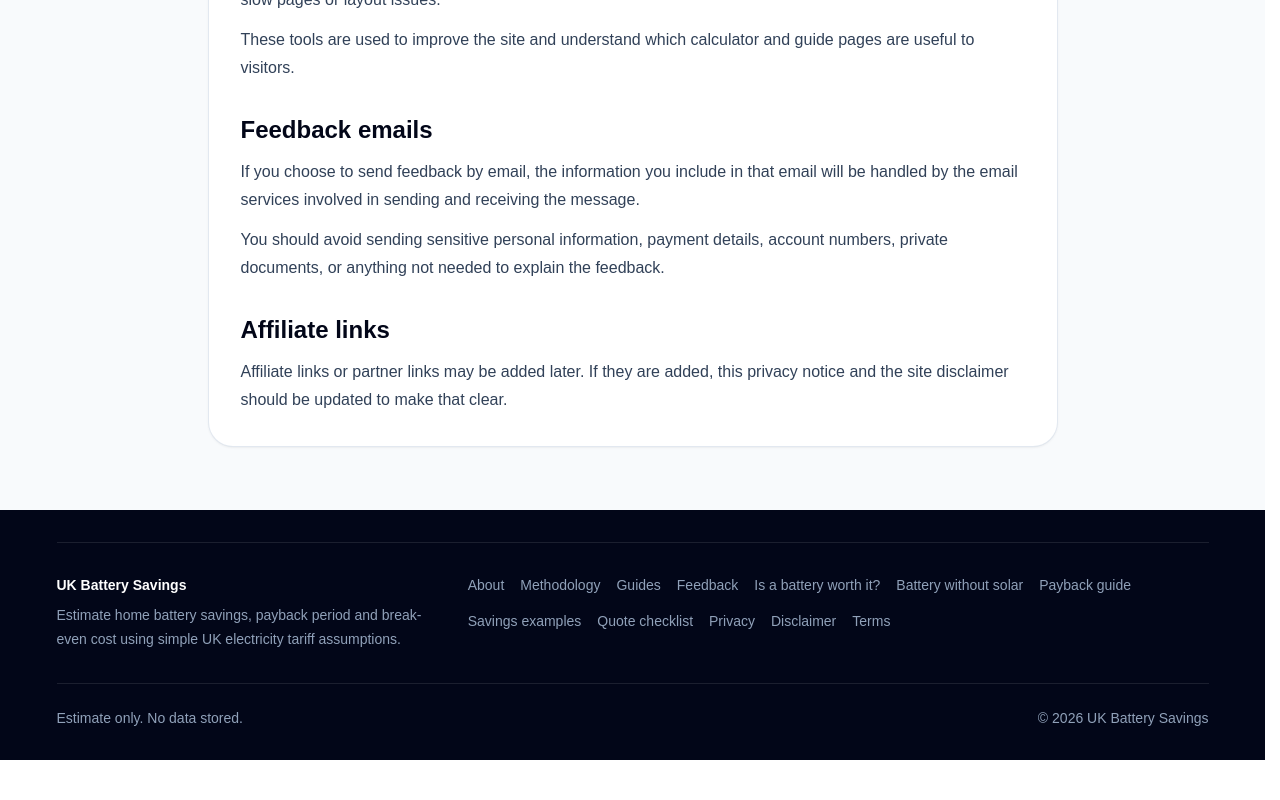
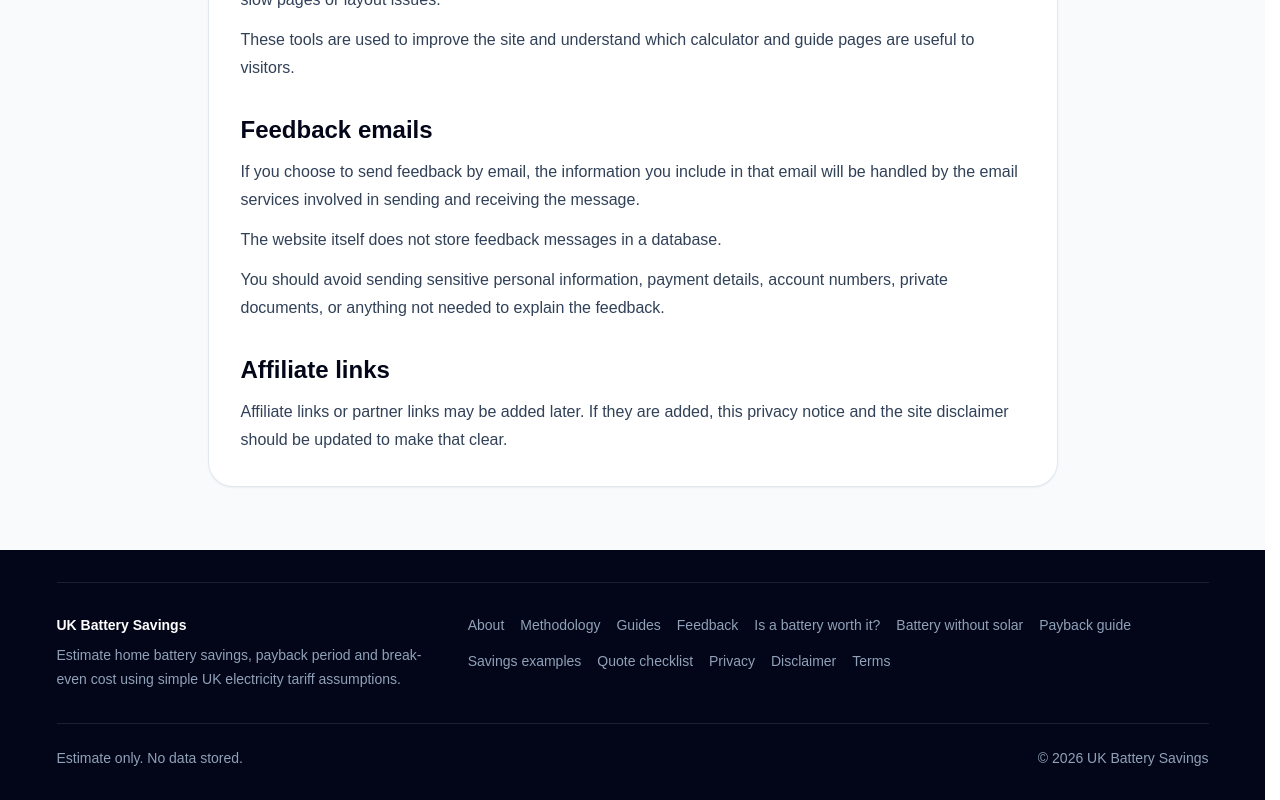
Before and after one commit to andrew-mcmanis/uk-battery-savings, a Next.js app: page /privacy in a window 1280 px wide. Shown: the part 879-1679 px from the top of the page. Before the commit the page ends 1639 px from the top, so only its background shows below. Built offline with nearby package versions, Linux system fonts and the light colour scheme.

Commit message:
Clarify feedback email privacy

```diff
--- a/src/app/privacy/page.tsx
+++ b/src/app/privacy/page.tsx
@@ -59,6 +59,9 @@ export default function PrivacyPage() {
           receiving the message.
         </p>
         <p className="mt-3">
+          The website itself does not store feedback messages in a database.
+        </p>
+        <p className="mt-3">
           You should avoid sending sensitive personal information, payment details,
           account numbers, private documents, or anything not needed to explain the
           feedback.
```
